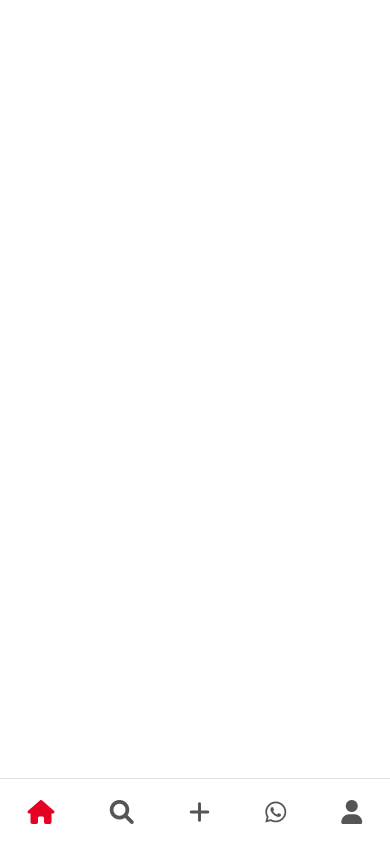
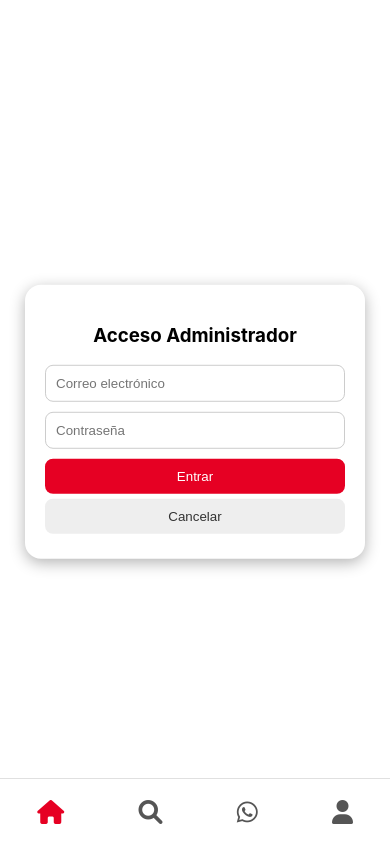
Before and after one commit to Gabox24/FLORES, a plain HTML site: page index.html in a window 390 px wide. Both pictures are taken after a click on the link 351 px from the left and 811 px from the top of the page. Drawn offline with Linux system fonts and the light colour scheme; no server answers.

Commit message:
Update index.html

```diff
--- a/index.html
+++ b/index.html
@@ -102,6 +102,41 @@
         #file-input {
             display: none;
         }
+
+        /* --- Modal de Login (Oculto) --- */
+        #login-modal {
+            display: none;
+            position: fixed;
+            top: 50%;
+            left: 50%;
+            transform: translate(-50%, -50%);
+            background: white;
+            padding: 20px;
+            border-radius: 16px;
+            box-shadow: 0 4px 15px rgba(0,0,0,0.3);
+            z-index: 2000;
+            width: 80%;
+            max-width: 300px;
+            text-align: center;
+        }
+        #login-modal input {
+            width: 100%;
+            padding: 10px;
+            margin-bottom: 10px;
+            border: 1px solid #ccc;
+            border-radius: 8px;
+            box-sizing: border-box;
+        }
+        #login-modal button {
+            width: 100%;
+            padding: 10px;
+            border-radius: 8px;
+            border: none;
+            cursor: pointer;
+            margin-bottom: 5px;
+        }
+        .btn-login { background-color: #e60023; color: white; }
+        .btn-cancel { background-color: #eee; color: #333; }
     </style>
 </head>
 <body>
@@ -110,33 +145,44 @@
 
     <div class="pinterest-grid" id="grid"></div>
 
+    <div id="login-modal">
+        <h3>Acceso Administrador</h3>
+        <input type="email" id="admin-email" placeholder="Correo electrónico">
+        <input type="password" id="admin-password" placeholder="Contraseña">
+        <button class="btn-login" onclick="loginAdmin()">Entrar</button>
+        <button class="btn-cancel" onclick="toggleLogin()">Cancelar</button>
+    </div>
+
     <div class="bottom-nav">
         <a href="/" class="nav-item active"><i class="fas fa-house"></i></a>
 
         <a href="#" class="nav-item" onclick="toggleSearch()"><i class="fas fa-search"></i></a>
 
-        <label for="file-input" class="nav-item" style="cursor: pointer;">
+        <label for="file-input" class="nav-item" id="add-btn" style="display:none; cursor: pointer;">
             <i class="fas fa-plus"></i>
         </label>
         <input type="file" id="file-input" accept="image/*">
 
         <a href="https://wa.me/TUNUMERO" target="_blank" class="nav-item"><i class="fab fa-whatsapp"></i></a>
 
-        <a href="#" class="nav-item" id="avatar-btn" onclick="toggleDeleteMode()"><i class="fas fa-user"></i></a>
+        <a href="#" class="nav-item" id="avatar-btn" onclick="toggleLogin()"><i class="fas fa-user"></i></a>
     </div>
 
     <script type="module">
         import { initializeApp } from "https://www.gstatic.com/firebasejs/9.0.0/firebase-app.js";
         import { getFirestore, collection, addDoc, onSnapshot, deleteDoc, doc } from "https://www.gstatic.com/firebasejs/9.0.0/firebase-firestore.js";
+        // Importar Auth
+        import { getAuth, signInWithEmailAndPassword, onAuthStateChanged, setPersistence, browserLocalPersistence } from "https://www.gstatic.com/firebasejs/9.0.0/firebase-auth.js";
 
-        // !!! PEGA TUS DATOS DE FIREBASE AQUÍ !!!
+        // !!! DATOS DE FIREBASE !!!
         const firebaseConfig = {
-            apiKey: "...",
-            authDomain: "...",
+            apiKey: "AIzaSyDe6nwcA7ez_9qDPL6o_fGa0G3oxV6Vspk",
+            authDomain: "flores-6df3b.firebaseapp.com",
             projectId: "flores-6df3b",
-            storageBucket: "...",
-            messagingSenderId: "...",
-            appId: "..."
+            storageBucket: "flores-6df3b.firebasestorage.app",
+            messagingSenderId: "534385565327",
+            appId: "1:534385565327:web:b4949f533d77e64b3b5afa",
+            measurementId: "G-0L7KGNEW4K"
         };
 
         // DATOS DE CLOUDINARY
@@ -146,9 +192,48 @@
         // Inicializar Firebase
         const app = initializeApp(firebaseConfig);
         const db = getFirestore(app);
+        const auth = getAuth(app); // Inicializar Auth
+
+        // --- PERSISTENCIA: Recordar inicio de sesión ---
+        setPersistence(auth, browserLocalPersistence);
 
         const fileInput = document.getElementById('file-input');
         const grid = document.getElementById('grid');
+
+        // --- GESTIÓN DE LOGIN ---
+        window.toggleLogin = () => {
+            const modal = document.getElementById('login-modal');
+            modal.style.display = modal.style.display === 'block' ? 'none' : 'block';
+        }
+
+        window.loginAdmin = () => {
+            const email = document.getElementById('admin-email').value;
+            const password = document.getElementById('admin-password').value;
+
+            signInWithEmailAndPassword(auth, email, password)
+                .then((userCredential) => {
+                    alert("¡Sesión iniciada!");
+                    toggleLogin();
+                })
+                .catch((error) => {
+                    alert("Error: " + error.message);
+                });
+        }
+
+        // --- VERIFICAR ESTADO DE AUTENTICACIÓN ---
+        onAuthStateChanged(auth, (user) => {
+            const addBtn = document.getElementById('add-btn');
+            if (user) {
+                // Usuario logueado: mostrar botón de añadir
+                addBtn.style.display = 'flex';
+                // Los botones de borrar se manejarán en toggleDeleteMode
+            } else {
+                // Usuario NO logueado: ocultar botón de añadir
+                addBtn.style.display = 'none';
+                // Asegurar que los botones de borrar no sean visibles
+                document.querySelectorAll('.delete-btn').forEach(btn => btn.style.display = 'none');
+            }
+        });
 
         // --- CARGAR IMÁGENES A CLOUDINARY ---
         fileInput.addEventListener('change', async (e) => {
@@ -214,6 +299,12 @@
         }
 
         window.toggleDeleteMode = () => {
+            // Solo permitir borrar si está logueado
+            if (!auth.currentUser) {
+                toggleLogin();
+                return;
+            }
+
             const buttons = document.getElementsByClassName('delete-btn');
             const avatar = document.getElementById('avatar-btn');
             let isDeleteMode = false;
```
